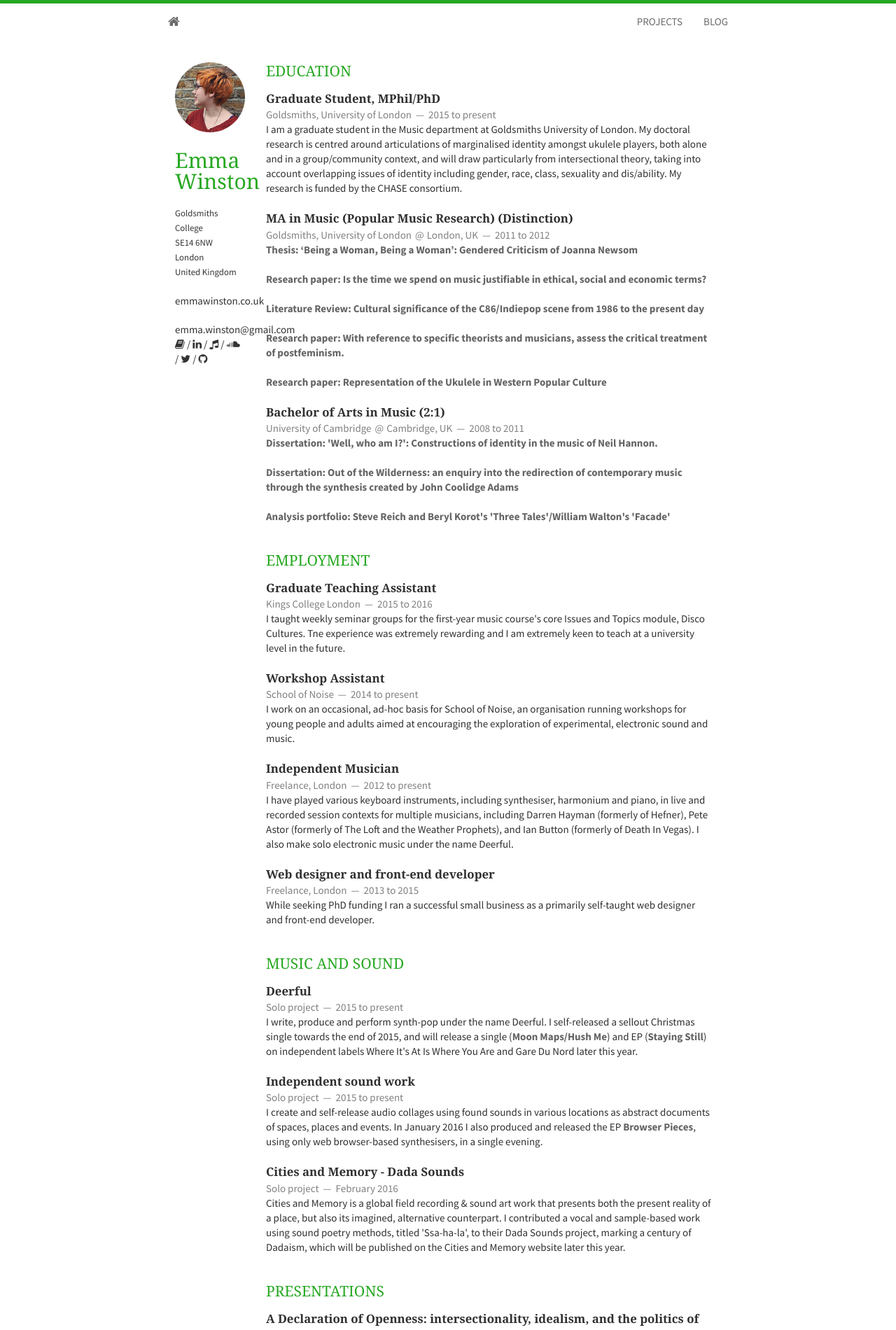
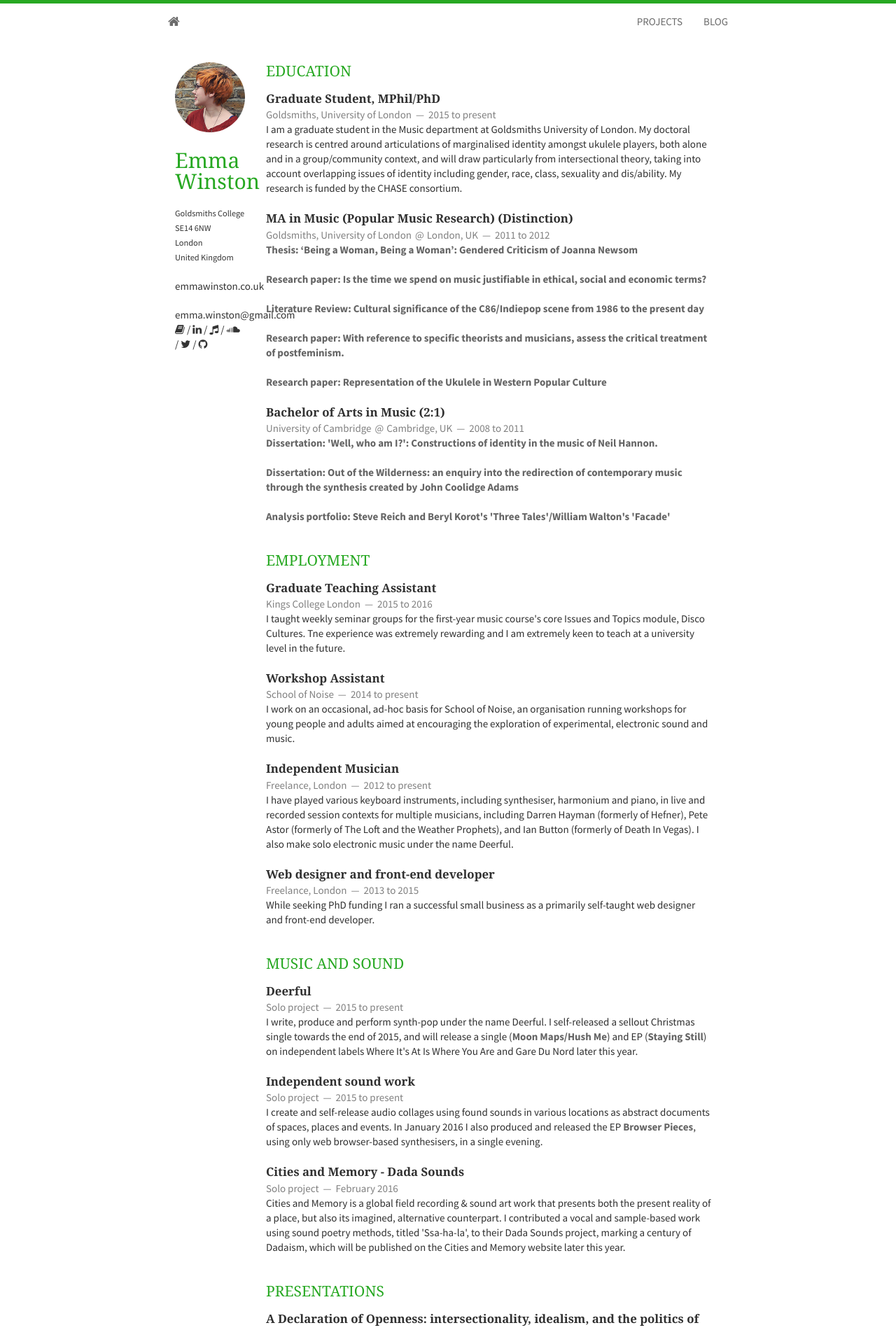
Before and after one commit to emmawinston/cv, a Jekyll site: the page built from index.html, in a window 1280 px wide. Shown: the top 1900 px of the page at 70% size. Built offline with Jekyll 4.4.1, drawn with Linux system fonts in a browser that asks for light colours; nearby versions of some CDN libraries; Markdown is read by kramdown in place of the engine named in the settings; the list of posts is cut into pages by our own code.

Commit message:
smaller font

```diff
--- a/static/css/layout.css
+++ b/static/css/layout.css
@@ -130,7 +130,7 @@ header > h1 {
 }
 
 .container > header address {
-  font-size: 0.86em;
+  font-size: 0.82em;
 }
 
 .container > header p:last-child {
```
